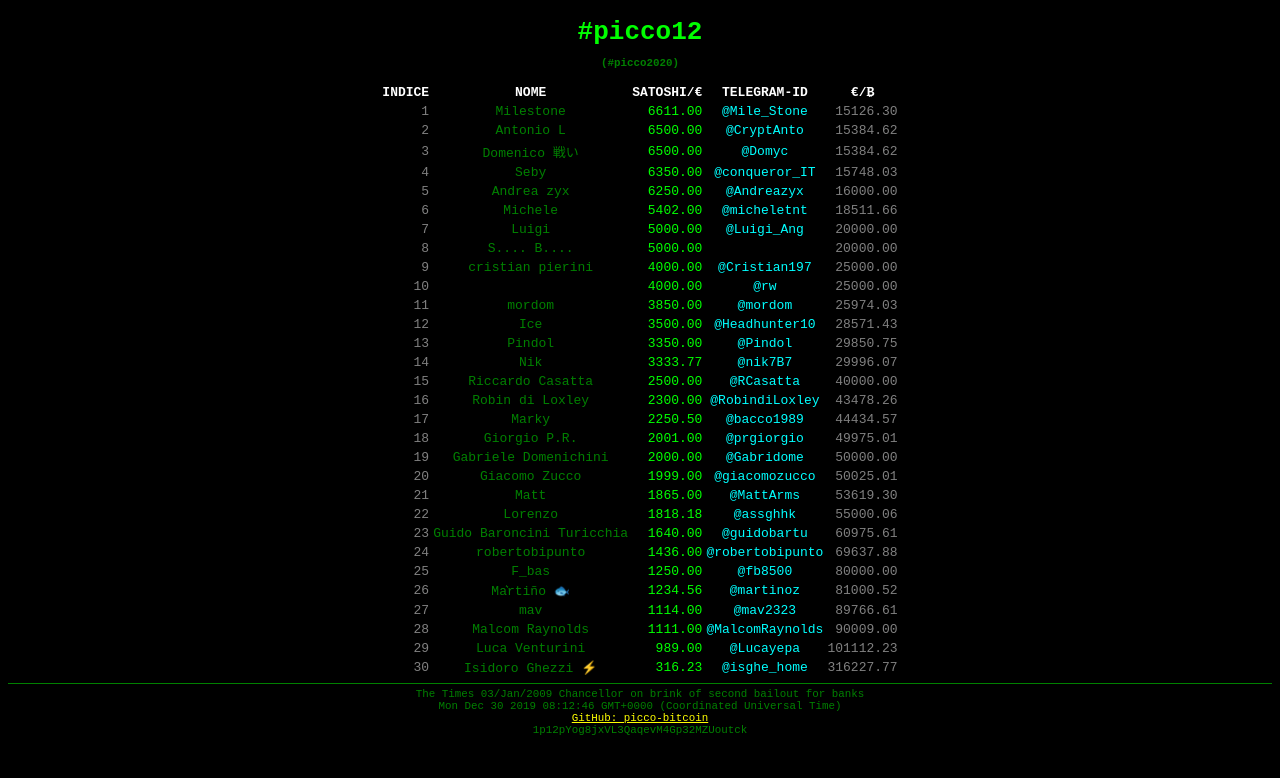
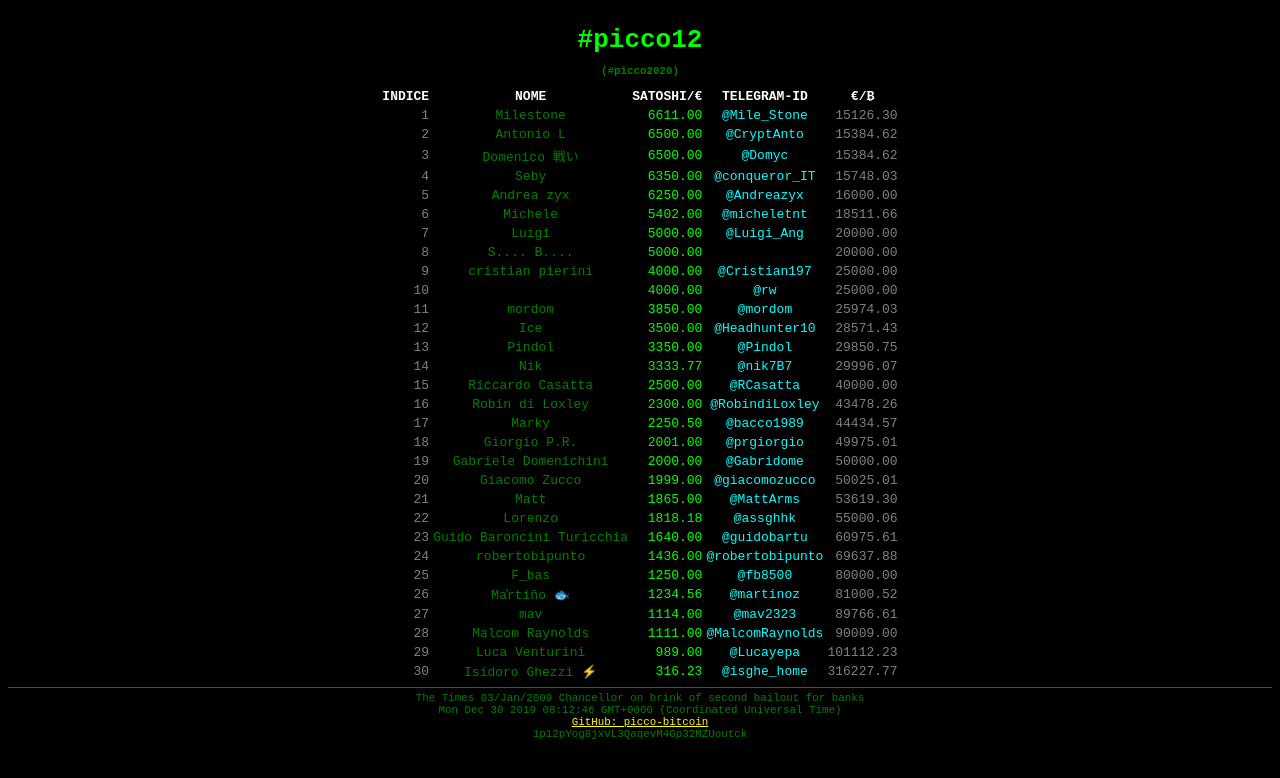
Before and after one commit to isghe/picco-bitcoin, a website: page index.html in a window 1280 px wide. Drawn offline with Linux system fonts and the light colour scheme.

Commit message:
move header inside container in js

```diff
--- a/index.html
+++ b/index.html
@@ -11,8 +11,6 @@
 	<script src="index.js" ></script>
 </head>
 <body>
-	<h1 id='title'>#picco12</h1>
-	<h2 id='sub-title'>(#picco2020)</h2>
 	<div id='container' class='container'></div>
 </body>
 </html>
--- a/index.js
+++ b/index.js
@@ -47,8 +47,10 @@ let gController = null;
 			};
 			self.convert = value => self.model.satoshiPerBitcoin / value;
 			self.show = function () {
-				document.querySelector('#title').textContent = self.model.title;
-				document.querySelector('#sub-title').textContent = self.model.subTitle;
+				const domTitle = self.util.createElement('h1', {id: 'title', textContent: self.model.title});
+				const domSubTitle = self.util.createElement('h2', {id: 'sub-title', textContent: self.model.subTitle});
+				const domHeader = self.util.createElement('div', null, ['header']);
+				[domTitle, domSubTitle].forEach(dom => domHeader.append(dom));
 				document.title = self.model.title;
 				gData.sort((a, b) => b['satoshi/€'] - a['satoshi/€']); // eslint-disable-line no-undef
 				const extraData = gData.map((row, i) => { // eslint-disable-line no-undef
@@ -80,7 +82,7 @@ let gController = null;
 				const domAddress = self.util.createElement('div', {textContent: '1p12pYog8jxVL3QaqevM4Gp32MZUoutck'});
 				[domGenesis, domDate, domGithub, domAddress].forEach(dom => domFooter.append(dom));
 				const domContainer = document.querySelector('#container');
-				[domMatrix, domFooter].forEach(dom => domContainer.append(dom));
+				[domHeader, domMatrix, domFooter].forEach(dom => domContainer.append(dom));
 			};
 		};
 		gController = new ClassController(new Date());
```
